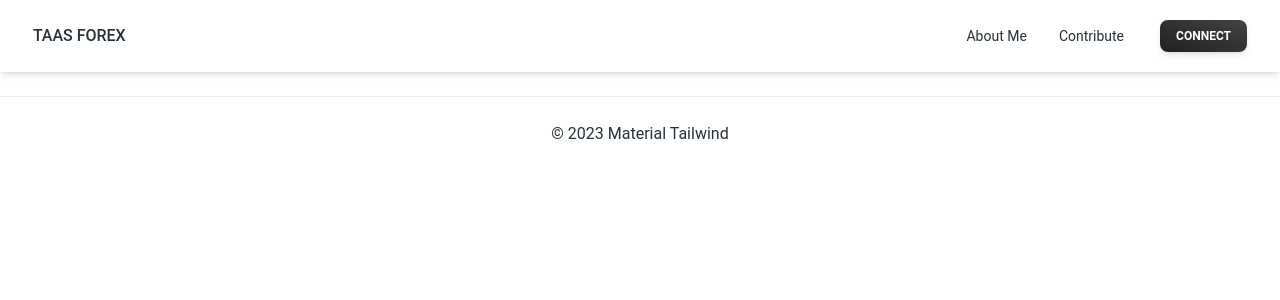
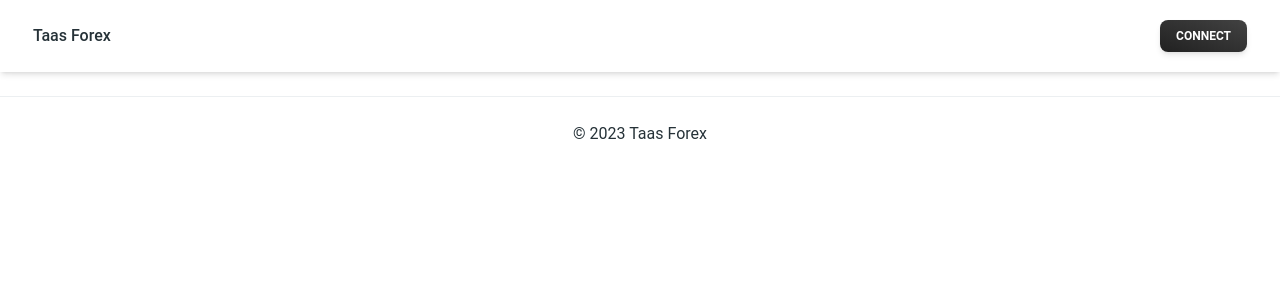
Before and after one commit to Loltolo-Lesapiti/Metrics-webapp, a React (Create React App) app: page /CurrencyExchange/1 in a window 1280 px wide. Shown: the top 300 px of the page. Built offline with nearby package versions, Linux system fonts and the light colour scheme.

Commit message:
Update index

```diff
--- a/src/components/footer/index.js
+++ b/src/components/footer/index.js
@@ -8,7 +8,7 @@ function Footer() {
       className="sticky bottom-0 z-10 w-full mt-6 border-t border-blue-gray-50 py-6"
     >
       <Typography color="blue-gray" className="font-normal text-center">
-        &copy; 2023 Material Tailwind
+        &copy; 2023 Taas Forex
       </Typography>
     </footer>
   );
--- a/src/components/header/index.js
+++ b/src/components/header/index.js
@@ -1,4 +1,5 @@
 import React from "react";
+import { Link } from "react-router-dom";
 import {
   Navbar,
   MobileNav,
@@ -7,7 +8,7 @@ import {
   IconButton,
 } from "@material-tailwind/react";
 
-const Nav = () => {
+export default function Nav() {
   const [openNav, setOpenNav] = React.useState(false);
 
   React.useEffect(() => {
@@ -17,50 +18,29 @@ const Nav = () => {
     );
   }, []);
 
-  const navList = (
-    <ul className="mb-4 mt-2 flex flex-col gap-2 lg:mb-0 lg:mt-0 lg:flex-row lg:items-center lg:gap-6">
-      <Typography
-        as="li"
-        variant="small"
-        color="blue-gray"
-        className="p-1 font-normal"
-      >
-        <a href="#" className="flex items-center">
-          About Me
-        </a>
-      </Typography>
-      <Typography
-        as="li"
-        variant="small"
-        color="blue-gray"
-        className="p-1 font-normal"
-      >
-        <a href="#" className="flex items-center">
-          Contribute
-        </a>
-      </Typography>
-    </ul>
-  );
-
   return (
     <Navbar className="sticky top-0 z-10 h-max max-w-full rounded-none py-2 px-4 lg:px-8 lg:py-4">
       <div className="flex items-center justify-between text-blue-gray-900">
         <Typography
           as="a"
-          href="#"
+          href="/"
           className="mr-4 cursor-pointer py-1.5 font-medium"
         >
-          TAAS FOREX
+          Taas Forex
         </Typography>
         <div className="flex items-center gap-4">
-          <div className="mr-4 hidden lg:block">{navList}</div>
+          <a
+            href="https://www.linkedin.com/in/petrolesapitiloltolo/"
+            target="_blank"
+          >
             <Button
               variant="gradient"
               size="sm"
               className="hidden lg:inline-block"
             >
-            <span>Connect</span>
+              <span>CONNECT</span>
             </Button>
+          </a>
           <IconButton
             variant="text"
             className="ml-auto h-6 w-6 text-inherit hover:bg-transparent focus:bg-transparent active:bg-transparent lg:hidden"
@@ -100,14 +80,16 @@ const Nav = () => {
           </IconButton>
         </div>
       </div>
-      <MobileNav open={openNav}>
-        {navList}
+      <MobileNav open={openNav} className="opacity-1000">
+        <a
+          href="https://www.linkedin.com/in/petrolesapitiloltolo/"
+          target="_blank"
+        >
           <Button variant="gradient" size="sm" fullWidth className="mb-2">
-          <span>Connect</span>
+            <span>CONNECT</span>
           </Button>
+        </a>
       </MobileNav>
     </Navbar>
   );
-};
-
-export default Nav;
+}
```
Lines whose indentation alone changed are shown as unchanged.
